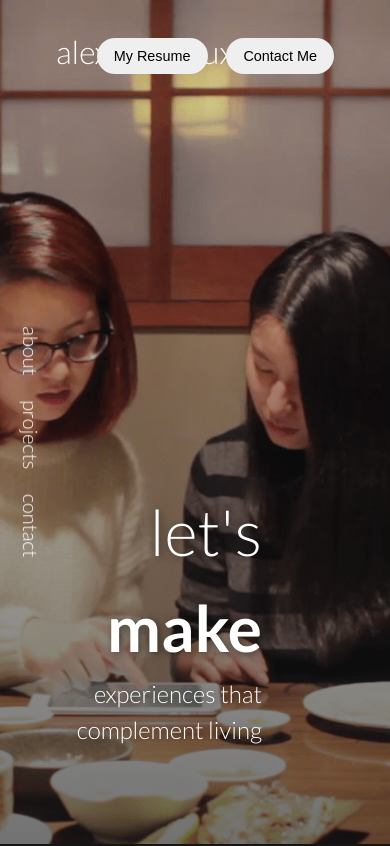
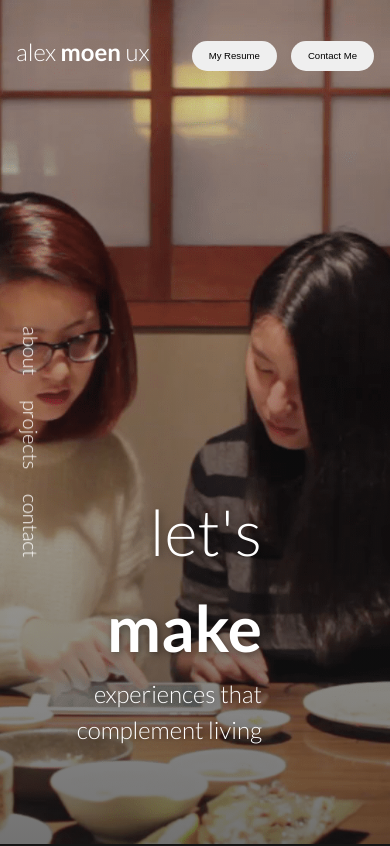
Before and after one commit to AlexRMoen/Portfolio2018, a plain HTML site: page index.html in a window 390 px wide. Shown: the top 846 px of the page. Drawn offline with nearby package versions, Linux system fonts and the light colour scheme.

Commit message:
Made title and buttons responsive

```diff
--- a/css/style.css
+++ b/css/style.css
@@ -43,8 +43,14 @@ p {
 }
 
 h1 {
+	font-size: 1.5rem;
+	font-family: 'Lato', sans-serif;
+}
+
+@media (min-width: 576px) {
+	h1 {
 	font-size: 2rem;
-	font-family: 'Lato', sans-serif;
+}
 }
 
 h2 {
@@ -74,7 +80,13 @@ h4 {
   -moz-border-radius: 28;
   border-radius: 28px;
 	margin-left: 1em;
+	font-size: 0.6rem;
+}
+
+@media (min-width: 576px) {
+	.btn {
 	font-size: 0.9rem;
+}
 }
 
 /* overlays */
@@ -118,9 +130,16 @@ filter: progid:DXImageTransform.Microsoft.gradient( startColorstr='#1a151515', e
 	height: 7em;
 	top: 0;
 	left: 0;
+	padding-left: 1em;
+	padding-right: 1em;
+	z-index: 50;
+}
+
+@media (min-width: 576px) {
+	#topNavBar {
 	padding-left: 3.5em;
 	padding-right: 3.5em;
-	z-index: 50;
+}
 }
 
 .topNavBarDark {
```
